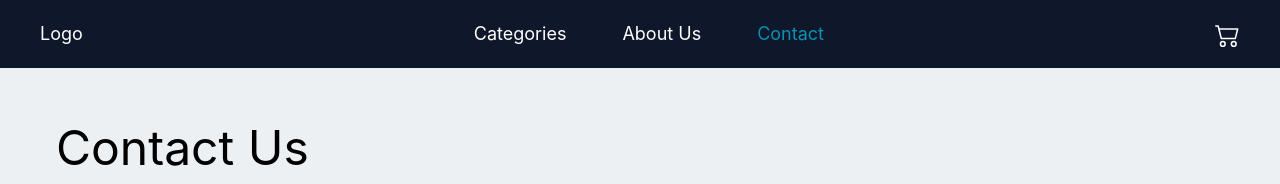
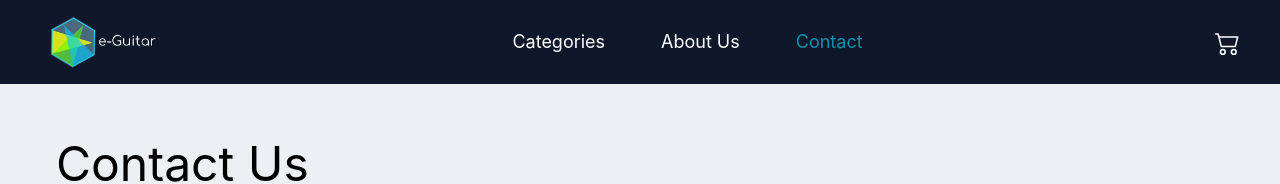
Before and after one commit to marianonu14/e-guitar, a Next.js app: page /contact in a window 1280 px wide. Shown: the top 184 px of the page. Built offline with nearby package versions, Linux system fonts and the light colour scheme.

Commit message:
Logo Ready

```diff
--- a/components/Header.js
+++ b/components/Header.js
@@ -1,5 +1,8 @@
 import Link from "next/link";
+import Image from "next/image";
 import { useRouter } from "next/router";
+
+import LogoImg from "../public/logo.png"
 
 import { BsCart2 } from 'react-icons/bs';
 
@@ -13,8 +16,12 @@ const Header = () => {
 
     return (
         <header>
-          <nav className="flex justify-between bg-slate-900 text-white text-lg px-10 py-5">
-            <Link href="/">Logo</Link>
+          <nav className="flex justify-between items-center bg-slate-900 text-white text-lg px-10 py-3">
+            <Link href="/">
+                <a className="grid">
+                    <Image src={LogoImg} alt='Logo Image' objectFit="contain" objectPosition="center" width={120} height={60} />
+                </a>
+            </Link>
             <ul className="flex gap-14">
                 <li className={route === '/categories' ? 'text-cyan-600' : 'hover:text-cyan-600'}>
                     <Link href="/categories">Categories</Link>
--- a/pages/index.js
+++ b/pages/index.js
@@ -19,8 +19,7 @@ export default function Home() {
     <>
       <Head>
         <title>E-guitar</title>
-        <meta name="description" content="Generated by create next app" />
-        <link rel="icon" href="/favicon.ico" />
+        <meta name="description" content="A e-commerce for music instruments, accessories and equipment" />
       </Head>
       <main>
         <Hero />
```
Also changed, not shown: public/logo.png (added), 1 other file (tests, documents, lock files or other folders).
